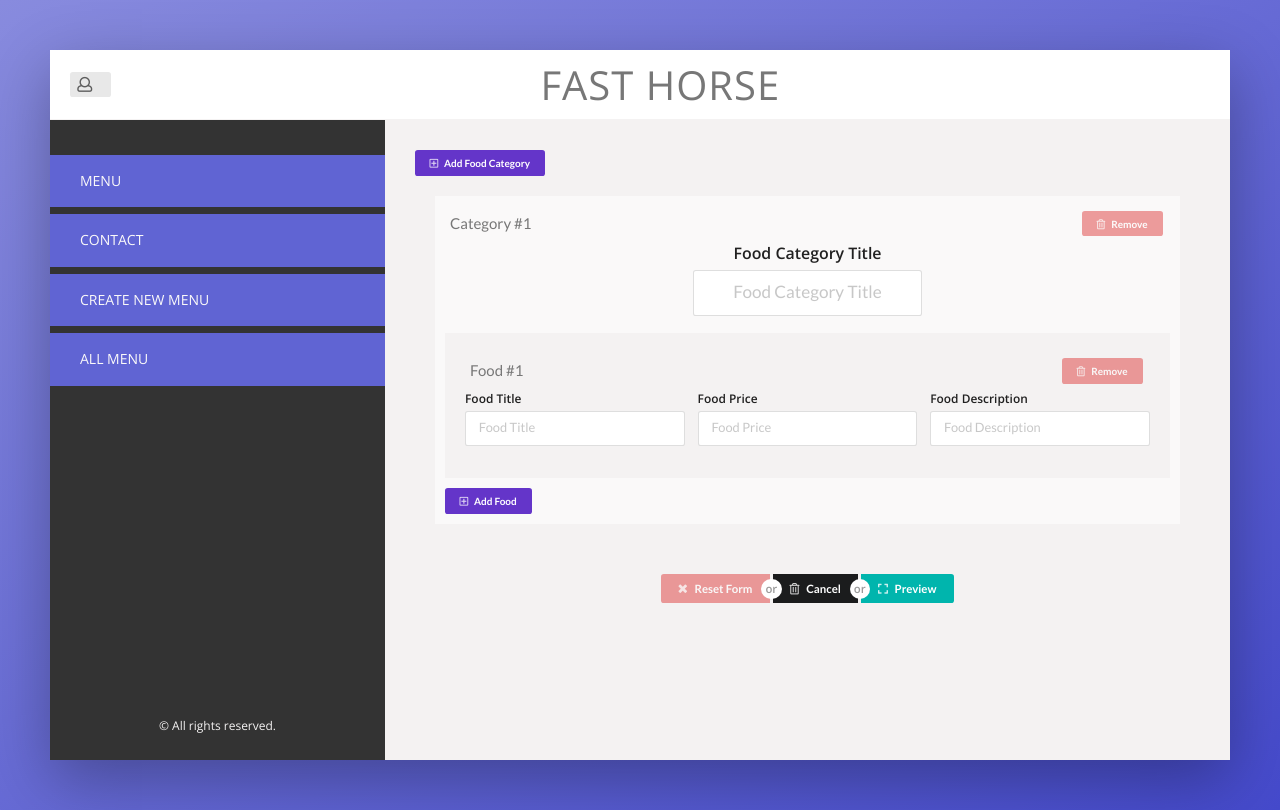
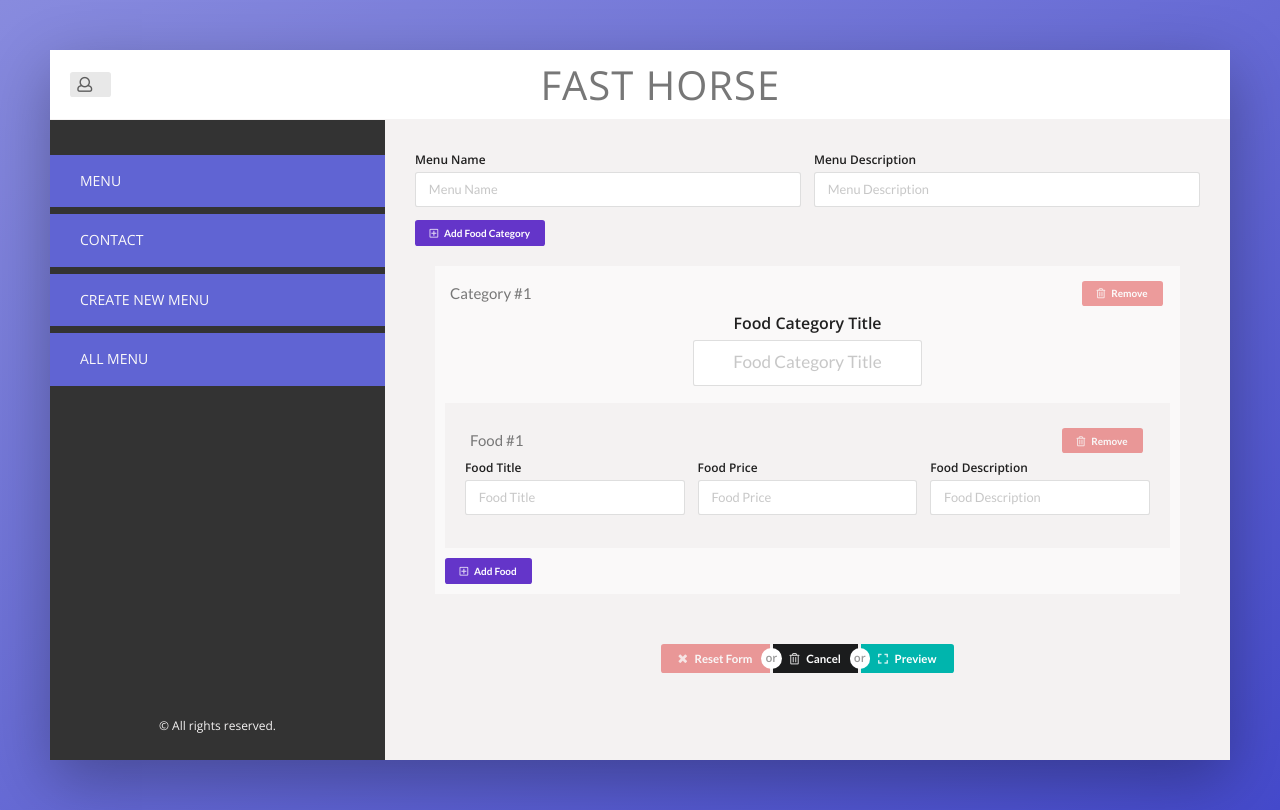
Before and after one commit to vBoBv/fasthorse-takeaway, a React (Create React App) app in the folder client/: page /menus/new in a window 1280 px wide. Built offline with nearby package versions, Linux system fonts and the light colour scheme; no server answers.

Commit message:
added menuDetails to MenuForm and Menu Route Handler

```diff
--- a/client/src/components/menus/MenuForm.js
+++ b/client/src/components/menus/MenuForm.js
@@ -129,10 +129,36 @@ const renderActionButton = (pristine, reset) => {
 	);
 };
 
+const renderMenuDetail = () => {
+	return (
+		<div className='ui big form'>
+			<div className='two fields'>
+				<div className='field'>
+					<Field
+						name='menuName'
+						type='text'
+						component={MenuField}
+						label='Menu Name'
+					/>
+				</div>
+				<div className='field'>
+					<Field
+						name='menuDescription'
+						type='text'
+						component={MenuField}
+						label='Menu Description'
+					/>
+				</div>
+			</div>
+		</div>
+	);
+};
+
 const MenuForm = ({ handleSubmit, pristine, reset, onMenuSubmit }) => {
 	return (
 		<div className='menu-form'>
 			<form onSubmit={handleSubmit(onMenuSubmit)}>
+				{renderMenuDetail()}
 				<FieldArray name='item' component={renderFoodCategory} />
 				{renderActionButton(pristine, reset)}
 			</form>
--- a/client/src/components/menus/MenuFormReview.js
+++ b/client/src/components/menus/MenuFormReview.js
@@ -21,10 +21,23 @@ const MenuFormReview = ({ onCancel, formValues, submitMenu }) => {
 		);
 	};
 
+	const renderMenuHeader = () => {
+		return (
+			<div className='menu-form-review__menu-details'>
+				<div>
+					<h3>{formValues.menuName}</h3>
+				</div>
+				<div>
+					<p>{formValues.menuDescription}</p>
+				</div>
+			</div>
+		);
+	};
+
 	return (
 		<div className='menu-form-review'>
 			<div className='menu-form-review__preview-menu'>
-				{console.log(formValues.item)}
+				{renderMenuHeader()}
 				<ResuableMenu menuData={formValues.item} />
 			</div>
 			{renderActionButton()}
--- a/client/src/sass/layout/_menu-form-review.scss
+++ b/client/src/sass/layout/_menu-form-review.scss
@@ -2,6 +2,13 @@
 	grid-column: 1 / -1;
 
 	&__preview-menu {
+	}
+
+	&__menu-details {
+		display: grid;
+		grid-template-columns: repeat(2, max-content);
+		justify-content: space-between;
+		align-content: center;
 	}
 
 	&__action-buttons {
--- a/client/src/utils/validate.js
+++ b/client/src/utils/validate.js
@@ -2,6 +2,14 @@ import validatePrice from './validatePrice';
 
 const validate = (values) => {
 	const errors = {};
+
+	if (!values.menuName) {
+		errors.menuName = '*You must name your menu';
+	}
+
+	if (!values.menuDescription) {
+		errors.menuDescription = '*You must name your menu description';
+	}
 
 	if (!values.item || !values.item.length) {
 		errors.item = { _error: 'At least one category of food must be entered' };
```
Also changed, not shown: client/src/components/Menu.js (deleted, +0 -177 lines), 2 other files (tests, documents, lock files or other folders).
